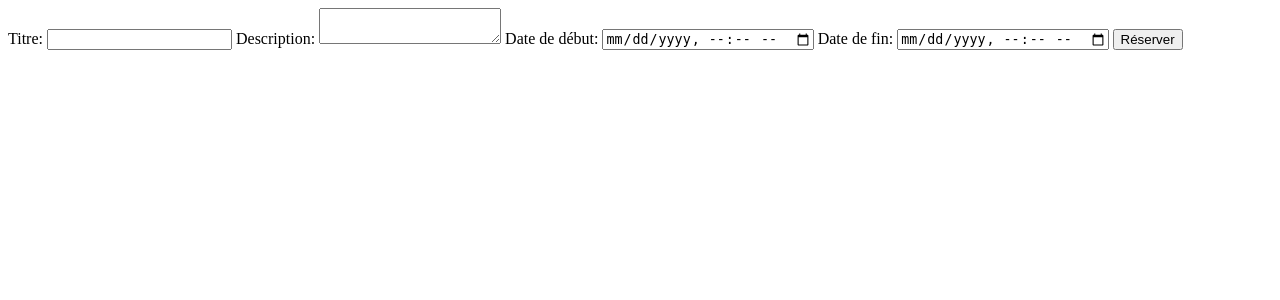
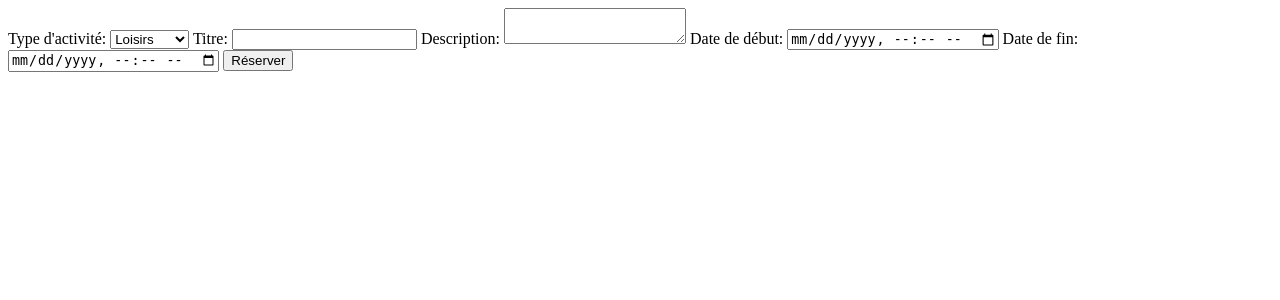
Before and after one commit to laura-savickaite/reservationsalles, a PHP site: page /reservationsalles/reservation-form.php in a window 1280 px wide. Shown: the top 300 px of the page. Run offline with PHP 8.4, Linux system fonts and the light colour scheme; the visitor is signed in with stand-in values (Sample User, id 1).

Commit message:
rajout de fonctionnalités pour le form de réservation : dates antérieures impossibles & rajout d'un type d'activité pour ensuite pouvoir colorer le planning

```diff
--- a/reservation-form.php
+++ b/reservation-form.php
@@ -30,6 +30,8 @@ if(isset($_POST['reserver'])){
         $time1 = strtotime($fin);
     $newformatFin = date("Y-m-d H:i:s",$time1);
 
+    $type=$_POST['type'];
+
 
 
     // on va d'abord vérifier les erreurs possibles : champs vides, créneaux déjà réservés == validation false
@@ -59,19 +61,21 @@ if(isset($_POST['reserver'])){
                echo $verifErr;
         }
     }
-
+        if($newformatFin < $newformatDebut){
+            $validation = false;
+            $timeErr = "La date de fin est antérieure à la date de début, on ne peut remonter dans le temps !";
+            echo $timeErr;
+        }
 
     if ($validation){
 
         $requestId = mysqli_query($connect, "SELECT `id` FROM `utilisateurs` WHERE `login`='".$login."'");
         $recupId = mysqli_fetch_assoc($requestId);
         foreach ($recupId as $id){
-            $queryInsert=mysqli_query($connect, "INSERT INTO `reservations`(`titre`, `description`, `debut`, `fin`, `id_utilisateur`) VALUES ('$titre','$description','$debut','$fin','$id')");
+            $queryInsert=mysqli_query($connect, "INSERT INTO `reservations`(`titre`, `description`, `debut`, `fin`, `id_utilisateur`, `type activité`) VALUES ('$titre','$description','$debut','$fin', '$id' ,'$type')");
         }
     }
  }
-
-
 
 ?>
 
@@ -86,6 +90,14 @@ if(isset($_POST['reserver'])){
 </head>
 <body>
     <form action="reservation-form.php" method="post">
+
+            <label for="activités">Type d'activité:</label>
+            <select id="activites" name="type">
+                <option value="loisirs">Loisirs</option>
+                <option value="scolaire">Scolaire</option>
+                <option value="social">Social</option>
+                <option value="festivite">Festivités</option>
+            </select>
 
             <label for="name">Titre: </label>
             <input type="text" name="titre" id="titre">
```
